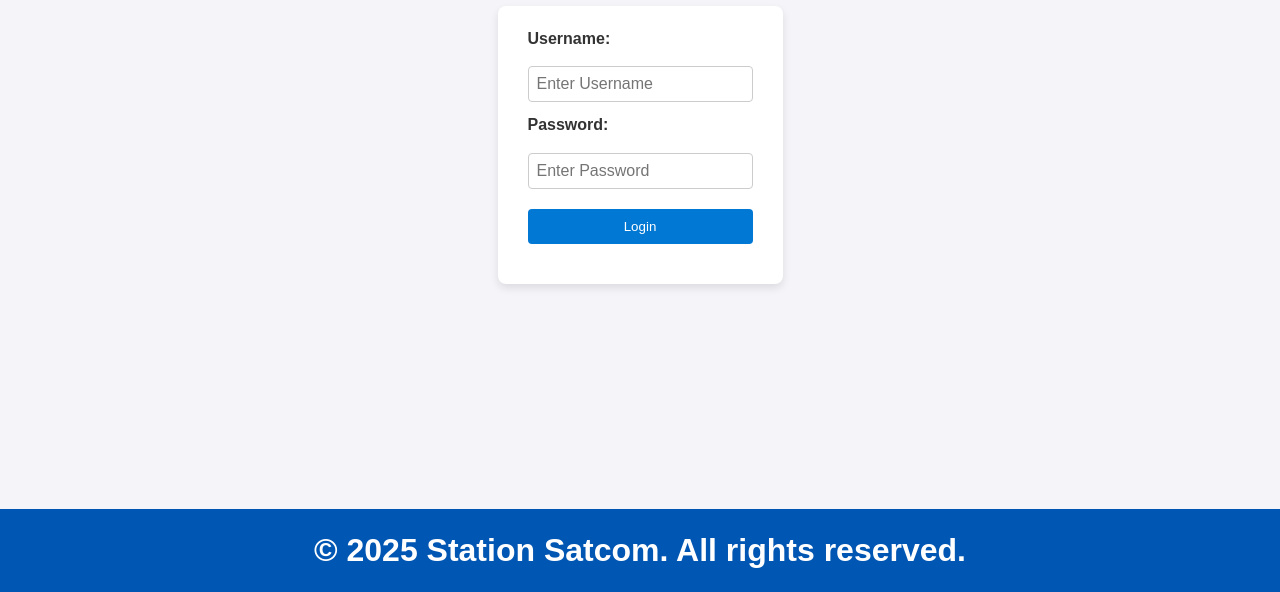
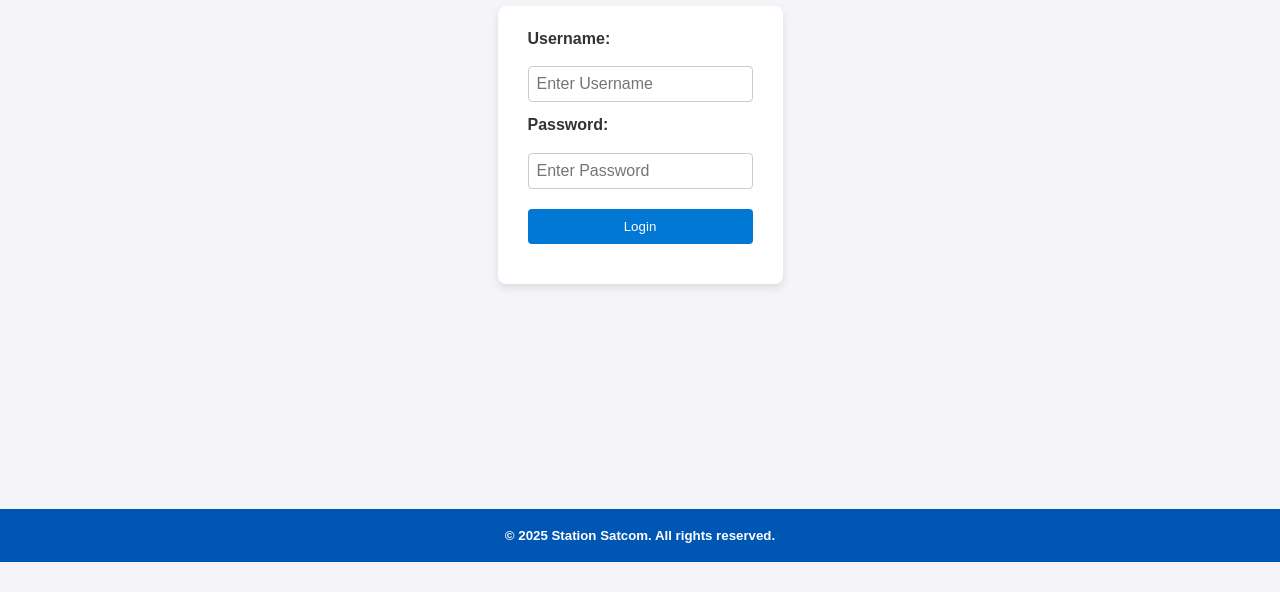
Before and after one commit to karthi-keyan-k/StationSatcom, a website: page public/index.html in a window 1280 px wide. Shown: the part 374-966 px from the top of the page. After the commit the page ends 936 px from the top, so only its background shows below. Drawn offline with Linux system fonts and the light colour scheme; no server answers.

Commit message:
Update index.html

```diff
--- a/public/index.html
+++ b/public/index.html
@@ -219,7 +219,7 @@
 
     </div>
     <header>
-        <h1>© 2025 Station Satcom. All rights reserved.</h1>
+        <h5>© 2025 Station Satcom. All rights reserved.</h5>
     </header>
     <script src="script.js"></script>
 </body>
```
